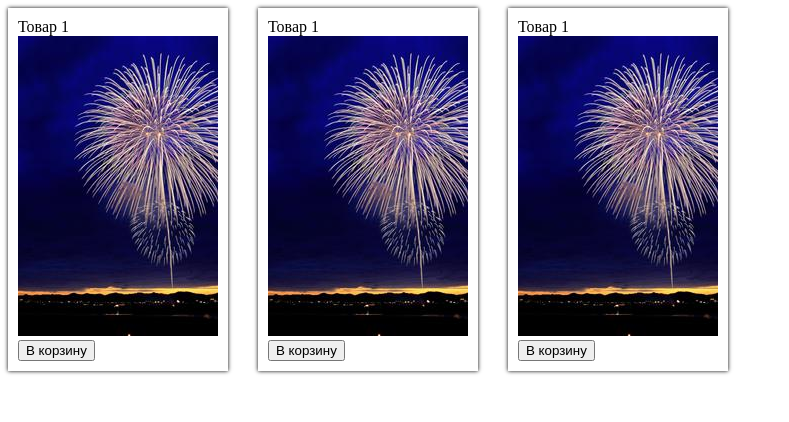
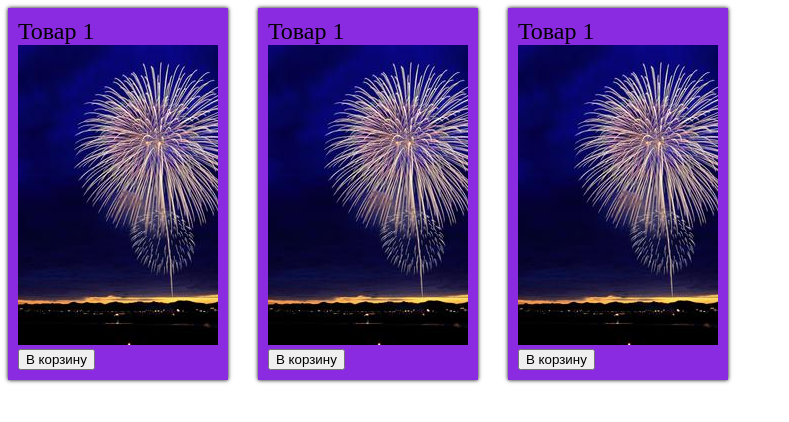
Before and after one commit to igrsrn/repo, a plain HTML site: page 3-карточки_товаров/cards.html in a window 1280 px wide. Shown: the whole page, without its empty margins (0-789 px from the left). Drawn offline with Linux system fonts and the light colour scheme.

Commit message:
файлы отредактированы

```diff
--- a/3-карточки_товаров/cards.html
+++ b/3-карточки_товаров/cards.html
@@ -23,28 +23,17 @@
         <button>В корзину</button>
     </div>
 
-    <!-- Задание.
-    1. Сделайте всем элементам .product какой-нибудь фон, для этого:
-        1.1 Найдите все элементы с классом .product, например с помощью
-        querySelectorAll
-        1.2 Затем переберите эту коллекцию, например с помощью forEach,
-        у коллбэк-функции, передаваемой в forEach определите параметр,
-        назовите его например product
-        1.3 Чтобы менять стили обратитесь к параметру product и его свойству
-        style
-
-    2. Сделайте элементам .productName размер шрифта 24px, для этого:
-        2.1 Найдите все элементы с классом .productName, например с помощью
-        querySelectorAll
-        2.2 Затем переберите эту коллекцию, например с помощью forEach,
-        у коллбэк-функции, передаваемой в forEach определите параметр,
-        назовите его например name
-        2.3 Чтобы менять стили обратитесь к параметру name и его свойству
-        style
-    -->
 
     <script>
+        let div = document.querySelectorAll('.product');
+        div.forEach(function(product){
+            product.style.backgroundColor = 'blueviolet';
+        });
 
+        let text = document.querySelectorAll('.productName');
+        text.forEach(function(name) {
+            name.style.fontSize = '24px';
+        })
     </script>
 </body>
 </html>
```
